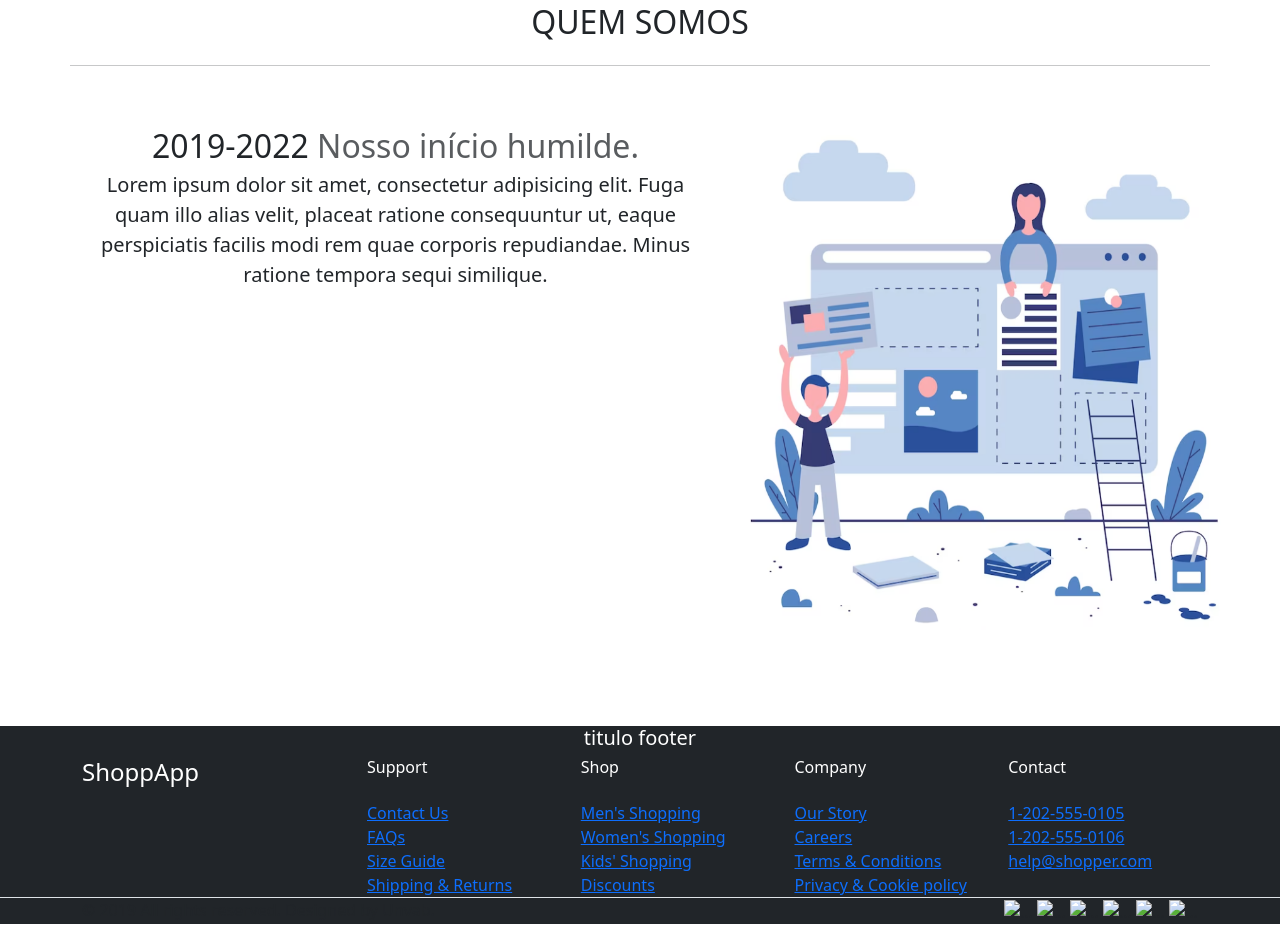
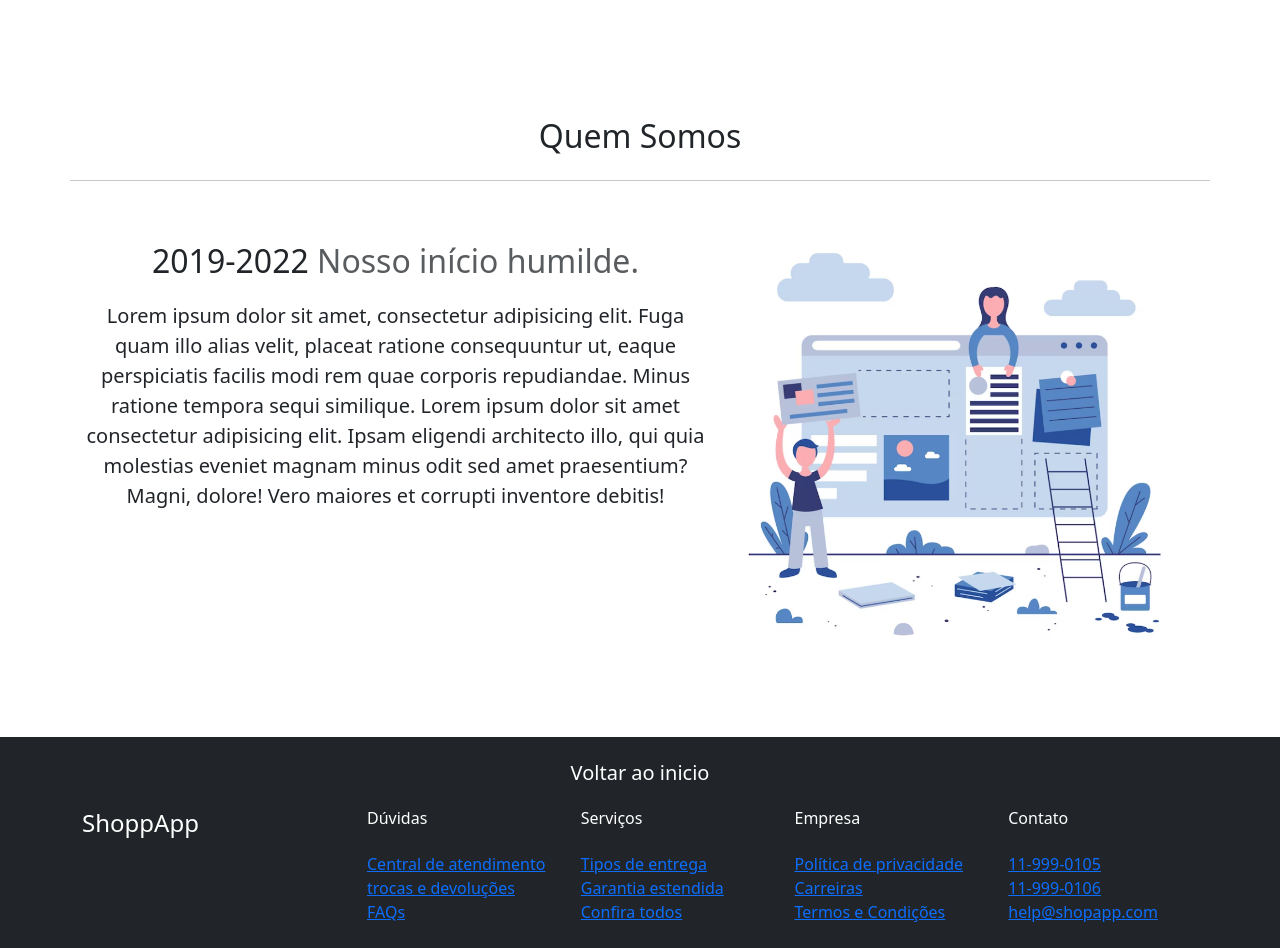
Before and after one commit to Alexjr53/loja-virtual, a plain HTML site: page index.html in a window 1280 px wide. Shown: the part 2508-3456 px from the top of the page. Before the commit the page ends 3432 px from the top, so only its background shows below. Drawn offline with nearby package versions, Linux system fonts and the light colour scheme.

Commit message:
html finalizado

```diff
--- a/index.html
+++ b/index.html
@@ -99,7 +99,7 @@
         <div class="tab-pane fade show active" id="topSellersTab">
           <div class="row">
 
-            <div class="col-6 col-md-4 col-lg-3">
+            <div class="col-12 col-md-4 col-lg-3">
               <div class="card mb-4">
 
                 <div class="card-img">
@@ -119,7 +119,7 @@
               </div>
             </div>
 
-            <div class="col-6 col-md-4 col-lg-3">
+            <div class="col-12 col-md-4 col-lg-3">
               <div class="card mb-4">
                 <div class="card-img">
                   <a class="card-img-hover" href="#produtos">
@@ -138,7 +138,7 @@
               </div>
             </div>
 
-            <div class="col-6 col-md-4 col-lg-3">
+            <div class="col-12 col-md-4 col-lg-3">
               <div class="card mb-4">
                 <div class="card-img">
                   <a class="card-img-hover" href="#produtos">
@@ -160,7 +160,7 @@
               </div>
             </div>
 
-            <div class="col-6 col-md-4 col-lg-3">
+            <div class="col-12 col-md-4 col-lg-3">
               <div class="card mb-4">
                 <div class="card-img">
                   <a href="#produtos">
@@ -179,7 +179,7 @@
               </div>
             </div>
 
-            <div class="col-6 col-md-4 col-lg-3">
+            <div class="col-12 col-md-4 col-lg-3">
               <div class="card mb-4">
                 <div class="card-img">
                   <a href="#produtos">
@@ -198,7 +198,7 @@
               </div>
             </div>
 
-            <div class="col-6 col-md-4 col-lg-3">
+            <div class="col-12 col-md-4 col-lg-3">
               <div class="card mb-4">
                 <div class="card-img">
                   <a class="card-img-hover" href="#produtos">
@@ -220,7 +220,7 @@
               </div>
             </div>
 
-            <div class="col-6 col-md-4 col-lg-3">
+            <div class="col-12 col-md-4 col-lg-3">
               <div class="card mb-4">
                 <div class="card-img">
                   <a class="card-img-hover" href="#produtos">
@@ -239,7 +239,7 @@
               </div>
             </div>
 
-            <div class="col-6 col-md-4 col-lg-3">
+            <div class="col-12 col-md-4 col-lg-3">
               <div class="card mb-4">
                 <div class="card-img">
                   <a href="#produtos">
@@ -266,36 +266,32 @@
   <section class="container marketing my-5 section" id="time">
     <div class="row justify-content-center">
       <div class="col-12 col-md-10 col-lg-8 col-xl-6">
-        <h2 class="mb-4 text-center">TIME</h2>
+        <h2 class="mb-4 text-center">Nosso Time</h2>
       </div>
     </div>
     <div class="row text-center">
       <div class="col-lg-4">
-        <img class="bd-placeholder-img rounded-circle" width="140" height="140" src="src/images/homem-retrato-rindo.jpg" alt="Imagem">
-          <!-- <title>Placeholder</title> -->
+        <img class="bd-placeholder-img rounded-circle" width="140" height="140" src="src/images/retrato-homem.jpg" alt="foto de perfil do Parveen">
           <rect width="100%" height="100%" fill="var(--bs-secondary-color)"></rect>
-
         <h2 class="fw-normal">Parveen Anand</h2>
         <p>Lead designer</p>
-        <p><a class="btn btn-secondary" href="#">View details »</a></p>
+        <p><a class="btn btn-secondary" href="#time">View details »</a></p>
       </div>
 
       <div class="col-lg-4">
-        <img class="bd-placeholder-img rounded-circle" width="140" height="140" src="src/images/foto-mulher.png" alt="Imagem">
-          <!-- <title></title> -->
+        <img class="bd-placeholder-img rounded-circle" width="140" height="140" src="src/images/retrato-mulher.png" alt="foto de perfil da Diana">
           <rect width="100%" height="100%" fill="var(--bs-secondary-color)"></rect>
         <h2 class="fw-normal">Diana Peterson</h2>
         <p>Lead Marketer</p>
-        <p><a class="btn btn-secondary" href="#">View details »</a></p>
+        <p><a class="btn btn-secondary" href="#time">View details »</a></p>
       </div>
 
       <div class="col-lg-4">
-         <img class="bd-placeholder-img rounded-circle" width="140" height="140" src="src/images/foto-homem-2.png" alt="Imagem">
-          <!-- <title>Placeholder</title> -->
+         <img class="bd-placeholder-img rounded-circle" width="140" height="140" src="src/images/retrato-homem-2.png" alt="foto de perfil do Larry">
           <rect width="100%" height="100%" fill="var(--bs-secondary-color)"></rect>
         <h2 class="fw-normal">Larry Parker</h2>
         <p>Lead Developer</p>
-        <p><a class="btn btn-secondary" href="#">View details »</a></p>
+        <p><a class="btn btn-secondary" href="#time">View details »</a></p>
       </div>
     </div>
   </section>
@@ -303,23 +299,18 @@
   <section class="container marketing py-5" id="sobre">
     <div class="row justify-content-center">
       <div class="col-12 col-md-10 col-lg-8 col-xl-6">
-        <h2 class="mb-4 text-center">QUEM SOMOS</h2>
-        <!-- <div class="nav justify-content-center mb-10">
-          <a class="nav-link active" href="#topSellersTab" data-bs-toggle="tab">Women</a>
-          <a class="nav-link" href="#topSellersTab" data-bs-toggle="tab">Men</a>
-          <a class="nav-link" href="#topSellersTab" data-bs-toggle="tab">Kids</a>
-        </div> -->
+        <h2 class="mb-4 text-center">Quem Somos</h2>
       </div>
     </div>
     <div class="row text-center">
       <hr class="featurette-divider">
       <div class="row featurette my-5">
-        <div class="col-md-7">
-          <h2 class="featurette-heading fw-normal lh-1">2019-2022<span class="text-body-secondary"> Nosso início humilde.</span></h2>
-          <p class="lead">Lorem ipsum dolor sit amet, consectetur adipisicing elit. Fuga quam illo alias velit, placeat ratione consequuntur ut, eaque perspiciatis facilis modi rem quae corporis repudiandae. Minus ratione tempora sequi similique.</p>
+        <div class="col">
+          <h2 class="featurette-heading fw-normal lh-1 mb-4">2019-2022<span class="text-body-secondary"> Nosso início humilde.</span></h2>
+          <p class="lead">Lorem ipsum dolor sit amet, consectetur adipisicing elit. Fuga quam illo alias velit, placeat ratione consequuntur ut, eaque perspiciatis facilis modi rem quae corporis repudiandae. Minus ratione tempora sequi similique. Lorem ipsum dolor sit amet consectetur adipisicing elit. Ipsam eligendi architecto illo, qui quia molestias eveniet magnam minus odit sed amet praesentium? Magni, dolore! Vero maiores et corrupti inventore debitis!</p>
         </div>
         <div class="col-md-5">
-          <img class="bd-placeholder-img" width="500" height="500" src="src/images/foto-ilustracao.png" alt="Imagem">
+          <img class="bd-placeholder-img img-fluid" width="500" height="500" src="src/images/foto-ilustracao.png" alt="Imagem">
             <rect width="100%" height="100%" fill="var(--bs-secondary-bg)"></rect><text x="50%" y="50%"
               fill="var(--bs-secondary-color)" dy=".3em"></text>
         </div>
@@ -327,12 +318,14 @@
     </div>
   </section>
 
-  <footer class="bg-dark bg-cover">
-    <div class="py-12 border-bottom border-gray-700">
+  <footer class="bg-dark bg-cover pb-4">
+    <div class="py-12  border-gray-700">
       <div class="container">
         <div class="row justify-content-center">
           <div class="col-12 col-md-10 col-lg-8 col-xl-6">
-            <h5 class="mb-7 text-center text-white">titulo footer</h5>
+            <a class=" text-decoration-none" href="#home">
+              <h5 class="my-4 text-center text-white">Voltar ao inicio</h5>
+            </a>
           </div>
         </div>
 
@@ -340,119 +333,64 @@
           <div class="col-12 col-md-3">
             <h4 class="mb-6 text-white">ShoppApp</h4>
           </div>
-
           <div class="col-6 col-sm">
-            <h6 class="heading-xxs mb-4 text-white">Support</h6>
-
+            <h6 class="heading-xxs mb-4 text-white">Dúvidas</h6>
             <ul class="list-unstyled mb-7 mb-sm-0">
               <li>
-                <a class="text-gray-300" href="./contact-us.html">Contact Us</a>
+                <a class="text-gray-300" href="#footer">Central de atendimento</a>
               </li>
               <li>
-                <a class="text-gray-300" href="./faq.html">FAQs</a>
+                <a class="text-gray-300" data-bs-toggle="modal" href="#footer">trocas e devoluções</a>
               </li>
               <li>
-                <a class="text-gray-300" data-bs-toggle="modal" href="#modalSizeChart">Size Guide</a>
-              </li>
-              <li>
-                <a class="text-gray-300" href="./shipping-and-returns.html">Shipping &amp; Returns</a>
+                <a class="text-gray-300" href="#footer">FAQs</a>
               </li>
             </ul>
 
           </div>
           <div class="col-6 col-sm">
-
-            <!-- Heading -->
-            <h6 class="heading-xxs mb-4 text-white">
-              Shop
-            </h6>
-
-            <!-- Links -->
+            <h6 class="heading-xxs mb-4 text-white">Serviços</h6>
             <ul class="list-unstyled mb-7 mb-sm-0">
               <li>
-                <a class="text-gray-300" href="./shop.html">Men's Shopping</a>
+                <a class="text-gray-300" href="#footer">Tipos de entrega</a>
               </li>
               <li>
-                <a class="text-gray-300" href="./shop.html">Women's Shopping</a>
+                <a class="text-gray-300" href="#footer">Garantia estendida</a>
               </li>
               <li>
-                <a class="text-gray-300" href="./shop.html">Kids' Shopping</a>
-              </li>
-              <li>
-                <a class="text-gray-300" href="./shop.html">Discounts</a>
+                <a class="text-gray-300" href="#footer">Confira todos</a>
               </li>
             </ul>
 
           </div>
           <div class="col-6 col-sm">
-
-            <!-- Heading -->
-            <h6 class="heading-xxs mb-4 text-white">
-              Company
-            </h6>
-
-            <!-- Links -->
+            <h6 class="heading-xxs mb-4 text-white">Empresa</h6>
             <ul class="list-unstyled mb-0">
               <li>
-                <a class="text-gray-300" href="./about.html">Our Story</a>
+                <a class="text-gray-300" href="#footer">Política de privacidade</a>
               </li>
               <li>
-                <a class="text-gray-300" href="#!">Careers</a>
+                <a class="text-gray-300" href="#footer">Carreiras</a>
               </li>
               <li>
-                <a class="text-gray-300" href="#!">Terms &amp; Conditions</a>
+                <a class="text-gray-300" href="#footer">Termos e Condições</a>
+              </li>
+            </ul>
+          </div>
+
+          <div class="col-6 col-sm">
+            <h6 class="heading-xxs mb-4 text-white">Contato</h6>
+            <ul class="list-unstyled mb-0">
+              <li>
+                <a class="text-gray-300" href="#footer">11-999-0105</a>
               </li>
               <li>
-                <a class="text-gray-300" href="#!">Privacy &amp; Cookie policy</a>
+                <a class="text-gray-300" href="#footer">11-999-0106</a>
+              </li>
+              <li>
+                <a class="text-gray-300" href="#footer">help@shopapp.com</a>
               </li>
             </ul>
-
-          </div>
-          <div class="col-6 col-sm">
-
-            <!-- Heading -->
-            <h6 class="heading-xxs mb-4 text-white">
-              Contact
-            </h6>
-
-            <!-- Links -->
-            <ul class="list-unstyled mb-0">
-              <li>
-                <a class="text-gray-300" href="#!">1-202-555-0105</a>
-              </li>
-              <li>
-                <a class="text-gray-300" href="#!">1-202-555-0106</a>
-              </li>
-              <li>
-                <a class="text-gray-300" href="#!">help@shopper.com</a>
-              </li>
-            </ul>
-
-          </div>
-        </div>
-      </div>
-    </div>
-
-    <div class="py-6">
-      <div class="container">
-        <div class="row">
-          <div class="col">
-
-            <!-- Copyright -->
-            <p class="mb-3 mb-md-0 fs-xxs text-muted">
-              © 2019 All rights reserved. Designed by Unvab.
-            </p>
-
-          </div>
-          <div class="col-auto">
-            <!-- Payment methods -->
-            <img class="footer-payment" src="./assets/img/payment/mastercard.svg" alt="...">
-            <img class="footer-payment" src="./assets/img/payment/visa.svg" alt="...">
-            <img class="footer-payment" src="./assets/img/payment/amex.svg" alt="...">
-            <img class="footer-payment" src="./assets/img/payment/paypal.svg" alt="...">
-            <img class="footer-payment" src="./assets/img/payment/maestro.svg" alt="...">
-            <img class="footer-payment" src="./assets/img/payment/klarna.svg" alt="...">
-
           </div>
         </div>
       </div>
@@ -463,5 +401,4 @@
     integrity="sha384-geWF76RCwLtnZ8qwWowPQNguL3RmwHVBC9FhGdlKrxdiJJigb/j/68SIy3Te4Bkz"
     crossorigin="anonymous"></script>
 </body>
-
 </html>
```
